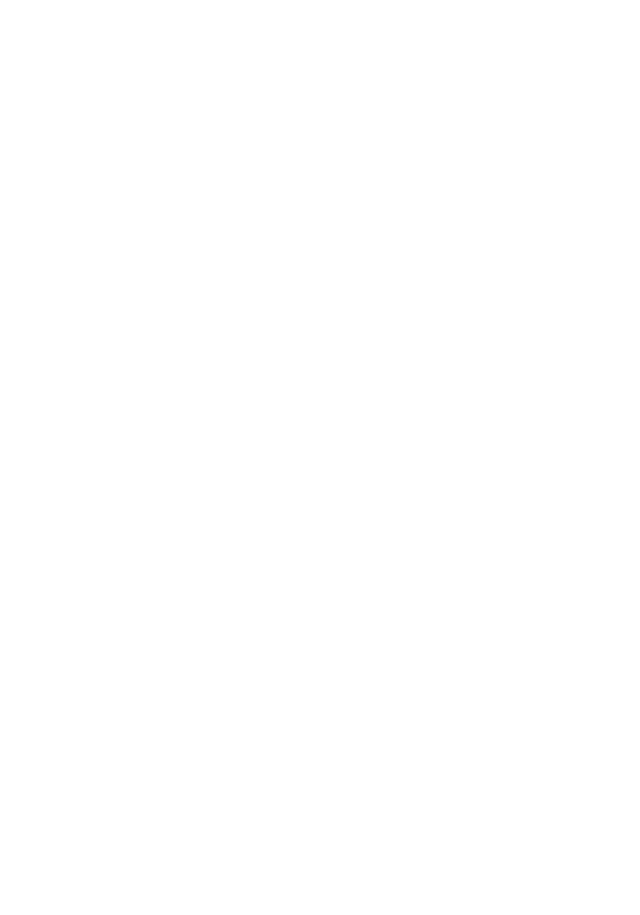
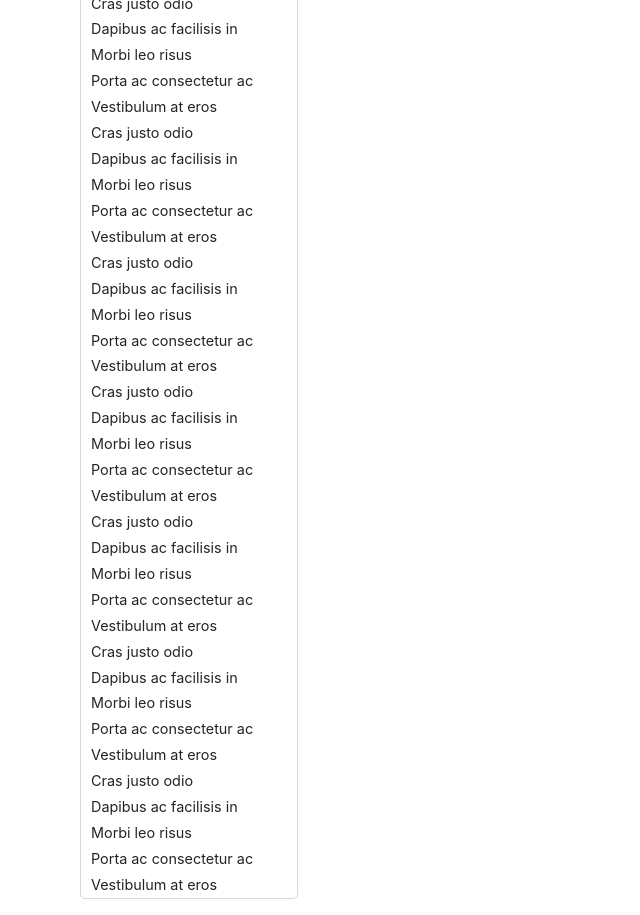
Before and after one commit to ynhiho/obi-project-webmobile, a React (Create React App) app in the folder client/: page / in a window 1280 px wide. Shown: the part 320-1235 px from the top of the page, without its empty margins (0-640 px from the left). Before the commit the page ends 800 px from the top, so only its background shows below. Built offline with nearby package versions, Linux system fonts and the light colour scheme.

Commit message:
added productlist

```diff
--- a/client/src/App.js
+++ b/client/src/App.js
@@ -1,6 +1,8 @@
 import React from "react";
+import { Container, Row, Col } from "react-bootstrap";
 import AppNavbar from "./components/AppNavbar";
 import TopBar from "./components/TopBar";
+import ProductList from "./components/ProductList";
 
 import "bootstrap/dist/css/bootstrap.min.css";
 import "./App.css";
@@ -10,6 +12,11 @@
     <div className="App">
       <TopBar />
       <AppNavbar />
+      <Row>
+        <Col className="col-md-3">
+          <ProductList />
+        </Col>
+      </Row>
     </div>
   );
 }
--- /dev/null
+++ b/client/src/components/AppNavbar.css
@@ -0,0 +1,3 @@
+.navbar-categories {
+  box-shadow: 0px 10px rgba(0, 0, 0, 0.8);
+}
--- a/client/src/components/AppNavbar.js
+++ b/client/src/components/AppNavbar.js
@@ -26,7 +26,7 @@
 
   render() {
     return (
-      <div>
+      <div className="navbar-categories">
         <Navbar color="light" light expand="md">
           <Container>
             <NavbarToggler onClick={this.toggle} />
--- /dev/null
+++ b/client/src/components/ProductList.css
@@ -0,0 +1,13 @@
+.productlist {
+  list-style-type: none;
+  border: 1px solid #d8d8d8;
+  border-radius: 5px;
+  margin-left: 80px;
+  margin-top: 40px;
+  padding-left: 10px;
+}
+
+li {
+  font-size: 0.9rem;
+  line-height: 1.8;
+}
--- /dev/null
+++ b/client/src/components/ProductList.js
@@ -0,0 +1,53 @@
+import React, { Component } from "react";
+import "./ProductList.css";
+
+class ProductList extends Component {
+  render() {
+    return (
+      <ul className="productlist">
+        <li>Cras justo odio</li>
+        <li>Dapibus ac facilisis in</li>
+        <li>Morbi leo risus</li>
+        <li>Porta ac consectetur ac</li>
+        <li>Vestibulum at eros</li>
+        <li>Cras justo odio</li>
+        <li>Dapibus ac facilisis in</li>
+        <li>Morbi leo risus</li>
+        <li>Porta ac consectetur ac</li>
+        <li>Vestibulum at eros</li>
+        <li>Cras justo odio</li>
+        <li>Dapibus ac facilisis in</li>
+        <li>Morbi leo risus</li>
+        <li>Porta ac consectetur ac</li>
+        <li>Vestibulum at eros</li>
+        <li>Cras justo odio</li>
+        <li>Dapibus ac facilisis in</li>
+        <li>Morbi leo risus</li>
+        <li>Porta ac consectetur ac</li>
+        <li>Vestibulum at eros</li>
+        <li>Cras justo odio</li>
+        <li>Dapibus ac facilisis in</li>
+        <li>Morbi leo risus</li>
+        <li>Porta ac consectetur ac</li>
+        <li>Vestibulum at eros</li>
+        <li>Cras justo odio</li>
+        <li>Dapibus ac facilisis in</li>
+        <li>Morbi leo risus</li>
+        <li>Porta ac consectetur ac</li>
+        <li>Vestibulum at eros</li>
+        <li>Cras justo odio</li>
+        <li>Dapibus ac facilisis in</li>
+        <li>Morbi leo risus</li>
+        <li>Porta ac consectetur ac</li>
+        <li>Vestibulum at eros</li>
+        <li>Cras justo odio</li>
+        <li>Dapibus ac facilisis in</li>
+        <li>Morbi leo risus</li>
+        <li>Porta ac consectetur ac</li>
+        <li>Vestibulum at eros</li>
+      </ul>
+    );
+  }
+}
+
+export default ProductList;
```
